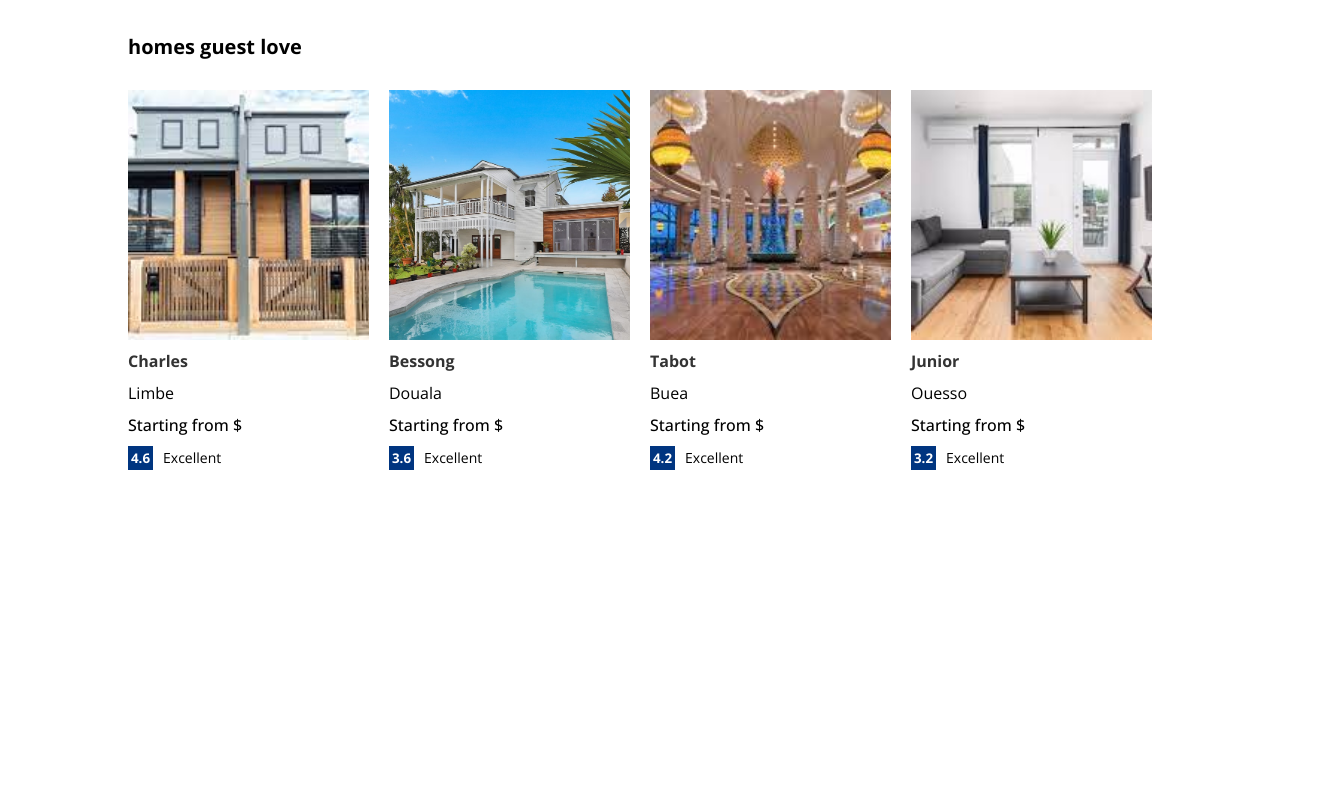
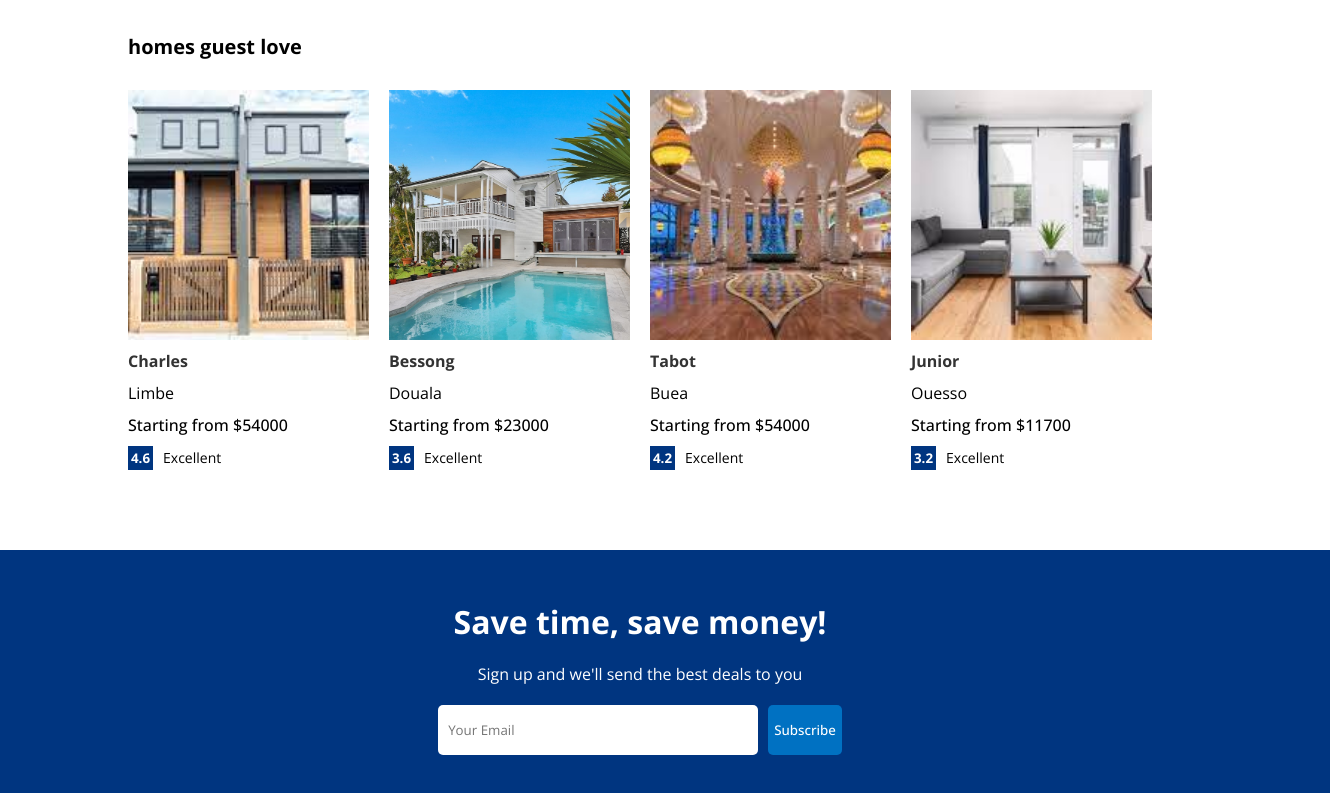
Before and after one commit to TabotCharlesBessong/lamaLessons, a React (Create React App) app in the folder lamaBooking/setup/client/: page / in a window 1280 px wide. Shown: the part 946-1739 px from the top of the page, 1330 px wide, since content can reach past the window. Before the commit the page ends 1416 px from the top, so only its background shows below. Built offline with nearby package versions, Linux system fonts and the light colour scheme; no server answers.

Commit message:
mail list created and updated featured p

```diff
--- a/lamaBooking/setup/client/src/components/featuredProperties/FeaturedProperties.js
+++ b/lamaBooking/setup/client/src/components/featuredProperties/FeaturedProperties.js
@@ -20,7 +20,7 @@
 							<span className="fpName">{item.name}</span>
 							<span className="fpCity">{item.city}</span>
 							<span className="fpPrice">
-								Starting from ${item.cheapestPrice}
+								Starting from ${item.price}
 							</span>
 							{item.rating && (
 								<div className="fpRating">
--- a/lamaBooking/setup/client/src/components/index.js
+++ b/lamaBooking/setup/client/src/components/index.js
@@ -4,3 +4,4 @@
 export { default as Featured } from './featured/Featured'
 export { default as PropertyList } from "./propertyList/PropertyList";
 export { default as FeaturedProperties } from "./featuredProperties/FeaturedProperties";
+export { default as MailList } from "./mailList/MailList";
--- /dev/null
+++ b/lamaBooking/setup/client/src/components/mailList/MailList.js
@@ -0,0 +1,17 @@
+import React from 'react'
+import "./mailList.css"
+
+const MailList = () => {
+  return (
+    <div className="mail">
+      <h1 className="mailTitle">Save time, save money!</h1>
+      <span className="mailDesc">Sign up and we'll send the best deals to you</span>
+      <div className="mailInputContainer">
+        <input type="text" placeholder="Your Email" />
+        <button>Subscribe</button>
+      </div>
+    </div>
+  )
+}
+
+export default MailList
--- /dev/null
+++ b/lamaBooking/setup/client/src/components/mailList/mailList.css
@@ -0,0 +1,30 @@
+.mail{
+  width: 100%;
+  margin-top: 50px;
+  background-color: #003580;
+  color: white;
+  display: flex;
+  flex-direction: column;
+  align-items: center;
+  gap: 20px;
+  padding: 50px;
+}
+
+.mailInputContainer>input{
+  width: 300px;
+  height: 30px;
+  padding: 10px;
+  border: none;
+  margin-right: 10px;
+  border-radius: 5px;
+}
+
+.mailInputContainer>button{
+  height: 50px;
+  background-color: #0071c2;
+  color: white;
+  font-weight: 500;
+  border: none;
+  border-radius: 5px;
+  cursor: pointer;
+}
--- a/lamaBooking/setup/client/src/pages/home/Home.js
+++ b/lamaBooking/setup/client/src/pages/home/Home.js
@@ -1,6 +1,6 @@
 
 import React from 'react'
-import { Featured, PropertyList, FeaturedProperties } from "../../components";
+import { Featured, PropertyList, FeaturedProperties , MailList } from "../../components";
 import './home.css'
 
 const Home = () => {
@@ -12,6 +12,7 @@
 				<PropertyList />
 				<h1 className="homeTitle"> homes guest love</h1>
 				<FeaturedProperties/>
+				<MailList/>
 			</div>
 		</div>
 	);
```
